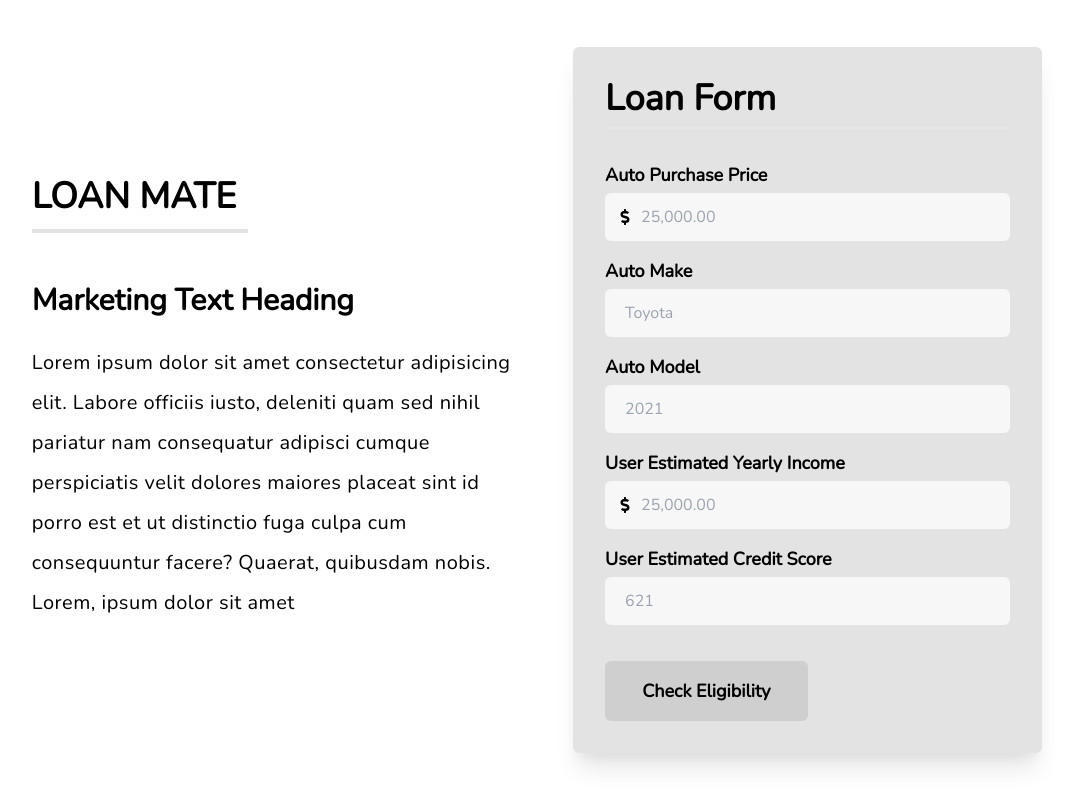
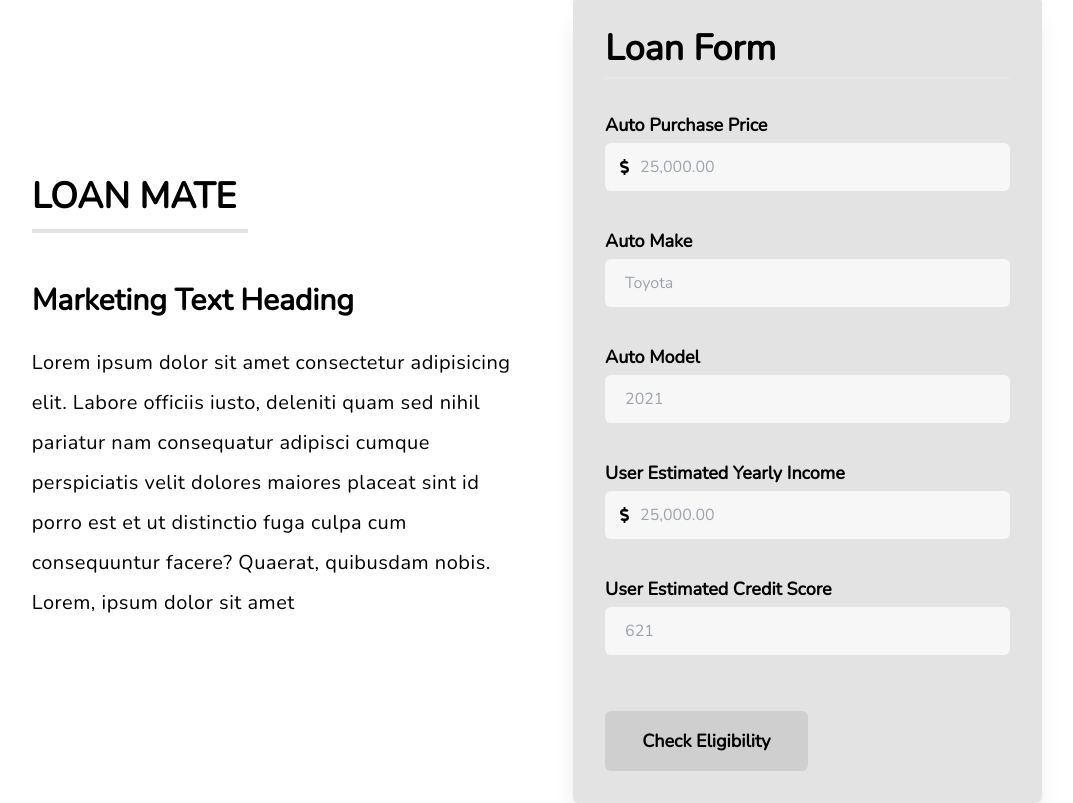
Before and after one commit to ConnectWithNoor/Car-Loan, a React (Create React App) app: page / in a window 1280 px wide. Shown: the whole page, without its empty margins (103-1176 px from the left). Built offline with nearby package versions, Linux system fonts and the light colour scheme.

Commit message:
Added form validation for check customer eligibility page

```diff
--- a/package.json
+++ b/package.json
@@ -11,6 +11,7 @@
     "axios": "^0.21.1",
     "react": "^17.0.2",
     "react-dom": "^17.0.2",
+    "react-hook-form": "^7.15.3",
     "react-icons": "^4.2.0",
     "react-redux": "^7.2.3",
     "react-router-dom": "^5.2.0",
--- a/src/components/InputField/index.jsx
+++ b/src/components/InputField/index.jsx
@@ -1,6 +1,6 @@
 import React from 'react'
 
-const InputField = ({ labelFor, labelText, type, placeholder, Icon, value, name, id, onChange }) => {
+const InputField = ({ labelFor, labelText, type, placeholder, Icon, inputRef, id, error }) => {
     return (
         <div>
             <label
@@ -10,18 +10,19 @@ const InputField = ({ labelFor, labelText, type, placeholder, Icon, value, name,
                 {labelText}
             </label>
 
-            <div className="flex items-center bg-gray-1x p-3 rounded-md mb-4 mt-1 font-semibold">
+            <div className="flex items-center bg-gray-1x p-3 rounded-md mt-1 font-semibold">
                 {Icon && (<Icon />)}
                 <input
-                    className={`bg-transparent ml-2 focus:outline-none`}
+                    className={`bg-transparent ml-2 focus:outline-none w-full`}
                     type={type}
                     placeholder={placeholder}
-                    value={value}
-                    name={name}
                     id={id}
-                    onChange={onChange}
+                    {...inputRef}
                 />
             </div>
+            <p className="text-red-600 font-bold text-sm bg-transparent mb-4 h-5">
+                {error && error}
+            </p>
         </div>
     )
 }
--- a/src/features/CheckCustomerEligibility/index.jsx
+++ b/src/features/CheckCustomerEligibility/index.jsx
@@ -2,8 +2,12 @@ import React from 'react'
 import InputField from '../../components/InputField';
 import { FaDollarSign } from 'react-icons/fa'
 import Button from '../../components/Button';
+import { useForm } from "react-hook-form";
 
 const CheckCustomerEligibility = () => {
+
+    const { register, formState: { errors }, handleSubmit } = useForm({ criteriaMode: "all" });
+
     return (
         <main className="flex justify-between items-center w-10/12 p-7 font-nunito h-full">
             <section className="flex justify-between flex-col w-7/12 h-3/5 ">
@@ -22,28 +26,27 @@ const CheckCustomerEligibility = () => {
             </section>
             <section className="bg-gray-2x p-8 w-2/4 rounded-md shadow-xl">
                 <h3 className="border-b-2 border-gray-1x pb-2 font-bold text-4xl">Loan Form</h3>
-                <form className="pt-8">
+                <form className="pt-8" onSubmit={handleSubmit(data => console.log(data))}>
                     <InputField
                         labelFor="purchasePrice"
                         labelText="Auto Purchase Price"
                         type="text"
                         placeholder="25,000.00"
                         Icon={FaDollarSign}
-                        name="purchasePrice"
                         id="purchasePrice"
-                    // value={}
-                    // onChange
+                        inputRef={{ ...register("purchasePrice", { required: true }) }}
+                        error={`${errors.purchasePrice?.type === 'required' ? "Required" : ''}`}
                     />
+
 
                     <InputField
                         labelFor="autoMake"
                         labelText="Auto Make"
                         type="text"
                         placeholder="Toyota"
-                        name="autoMake"
                         id="autoMake"
-                    // value={}
-                    // onChange
+                        inputRef={{ ...register("autoMake", { required: true }) }}
+                        error={`${errors.autoMake?.type === 'required' ? "Required" : ''}`}
                     />
 
                     <InputField
@@ -51,10 +54,9 @@ const CheckCustomerEligibility = () => {
                         labelText="Auto Model"
                         type="text"
                         placeholder="2021"
-                        name="autoModel"
                         id="autoModel"
-                    // value={}
-                    // onChange
+                        inputRef={{ ...register("autoModel", { required: true }) }}
+                        error={`${errors.autoModel?.type === 'required' ? "Required" : ''}`}
                     />
 
 
@@ -64,21 +66,21 @@ const CheckCustomerEligibility = () => {
                         type="text"
                         placeholder="25,000.00"
                         Icon={FaDollarSign}
-                        name="yearlyIncome"
                         id="yearlyIncome"
-                    // value={}
-                    // onChange
+                        inputRef={{ ...register("yearlyIncome", { required: true }) }}
+                        error={`${errors.yearlyIncome?.type === 'required' ? "Required" : ''}`}
                     />
 
                     <InputField
-                        labelFor="yearlyIncome"
+                        labelFor="creditScore"
                         labelText="User Estimated Credit Score"
-                        type="text"
+                        type="number"
                         placeholder="621"
-                        name="yearlyIncome"
-                        id="yearlyIncome"
-                    // value={}
-                    // onChange
+                        id="creditScore"
+                        inputRef={{ ...register("creditScore", { required: true, min: 300, max: 850 }) }}
+                        error={`${(errors.creditScore?.type === 'required' ? "Required" : '')
+                            || (errors.creditScore?.type === 'min' ? "Number can't be less than 300" : '')
+                            || (errors.creditScore?.type === 'max' ? "Number can't be greater than 850" : '')} `}
                     />
 
                     <Button btnText="Check Eligibility" btnType="submit" />
```
Also changed, not shown: 1 other file (tests, documents, lock files or other folders).
